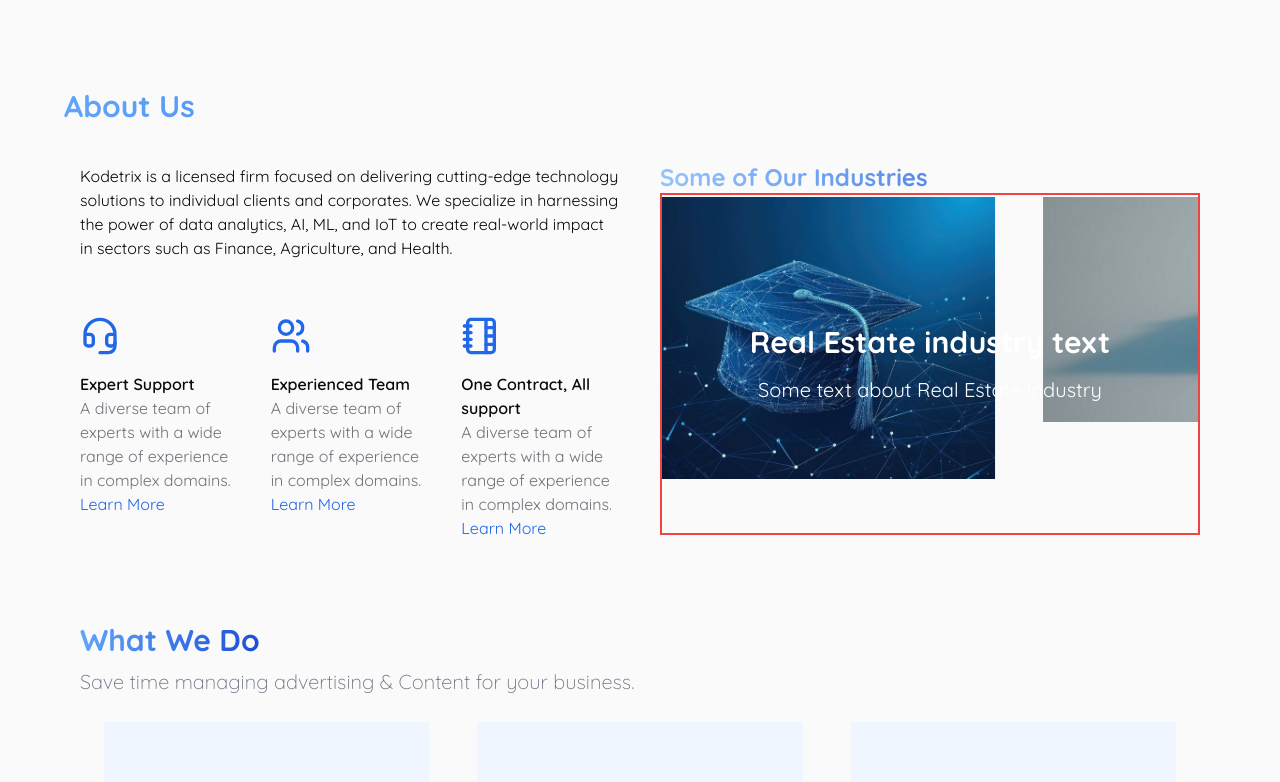
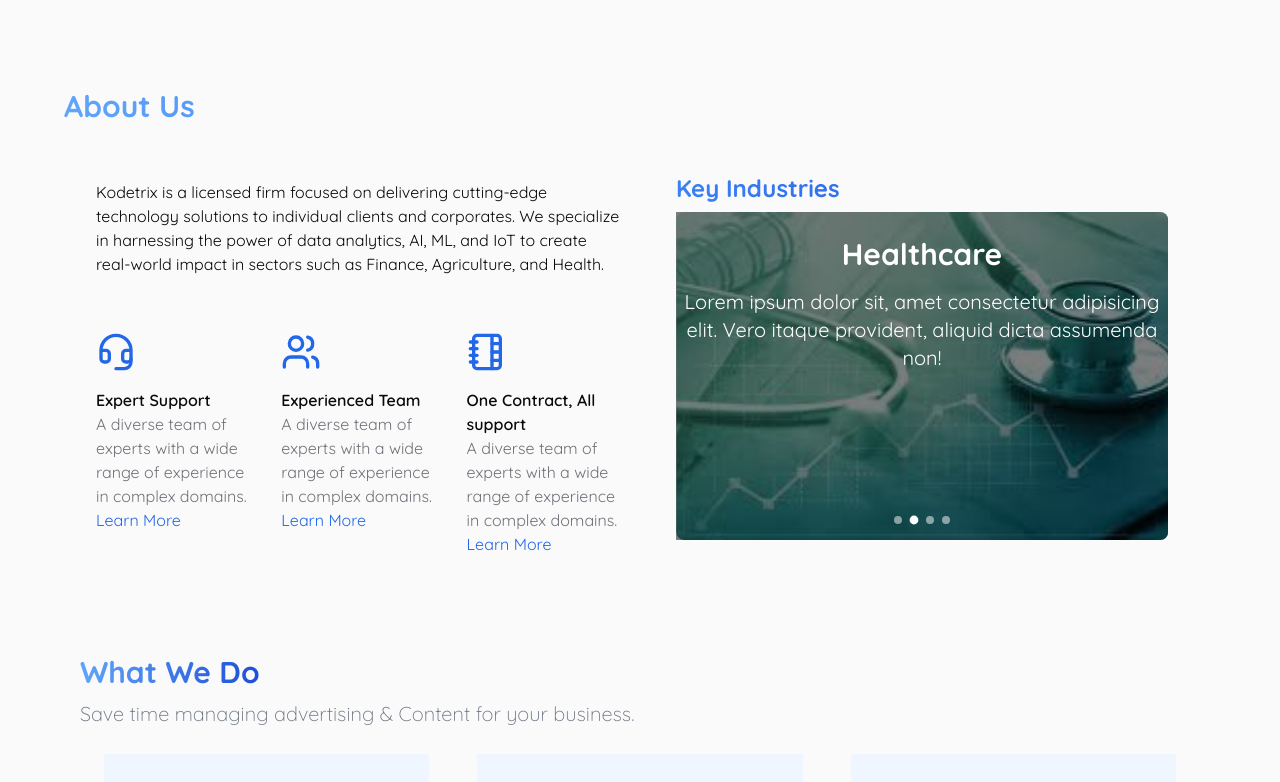
Before and after one commit to Samkipz/kodetrix, a Next.js app: page / in a window 1280 px wide. Shown: the part 712-1494 px from the top of the page. Built offline with nearby package versions, Linux system fonts and the light colour scheme.

Commit message:
Revamped about page

```diff
--- a/app/ui/about/About.jsx
+++ b/app/ui/about/About.jsx
@@ -1,172 +1,63 @@
-// "use client";
-// import { Headset, NotebookTabs, Users } from "lucide-react";
-// import Image from "next/image";
-// import Link from "next/link";
-// import { useEffect, useRef } from "react";
-// import "animate.css";
-
-// export default function About() {
-//   const textRef = useRef(null);
-//   const imageRef = useRef(null);
-
-//   useEffect(() => {
-//     const observerOptions = {
-//       threshold: 0.1, // Trigger when 10% of the element is visible
-//     };
-
-//     const observer = new IntersectionObserver((entries) => {
-//       entries.forEach((entry) => {
-//         if (entry.isIntersecting) {
-//           if (entry.target === textRef.current) {
-//             entry.target.classList.add("animate__animated", "animate__zoomIn");
-//           }
-//           if (entry.target === imageRef.current) {
-//             entry.target.classList.add(
-//               "animate__animated",
-//               "animate__fadeInUp"
-//             );
-//           }
-//         }
-//       });
-//     }, observerOptions);
-
-//     if (textRef.current) observer.observe(textRef.current);
-//     if (imageRef.current) observer.observe(imageRef.current);
-
-//     return () => {
-//       if (textRef.current) observer.unobserve(textRef.current);
-//       if (imageRef.current) observer.unobserve(imageRef.current);
-//     };
-//   }, []);
-
-//   return (
-//     <section
-//       id="about"
-//       className="flex flex-col md:justify-center md:items-center py-2 w-full  scroll-mt-20 scroll-smooth min-h-[90vh] "
-//     >
-//       <div className="container flex flex-col md:flex-row justify-between items-center xl:max-w-6xl mx-auto">
-//         <div className="flex flex-col px-4 w-full md:w-1/2" ref={textRef}>
-//           <h2 className="text-2xl sm:text-3xl md:text-3xl font-bold bg-clip-text text-transparent bg-gradient-to-r from-blue-400 to-blue-700 text-center md:text-left">
-//             About Us
-//           </h2>
-//           <p className="mt-4 md:mt-6 lg:mt-8 text-sm sm:text-base text-center md:text-left">
-//             Kodetrix is a licensed firm focused on delivering cutting-edge
-//             technology solutions to individual clients and corporates. We
-//             specialize in harnessing the power of data analytics, AI, ML, and
-//             IoT to create real-world impact in sectors such as Finance,
-//             Agriculture, and Health.
-//           </p>
-//           <div className="flex flex-col md:flex-row mt-6 md:space-x-4 gap-4">
-//             <div className="mt-4 md:mt-6 lg:mt-8 text-sm sm:text-base text-center md:text-left">
-//               <div className="flex justify-center md:justify-normal mb-4 text-primary">
-//                 <Headset size={40} />
-//               </div>
-//               <h3 className="font-semibold w-full">Expert Support</h3>
-//               <p className="text-muted-foreground">
-//                 A diverse team of experts with a wide range of experience in
-//                 complex domains.
-//               </p>
-//               <Link href="#" className="text-primary mt-2 hover:underline">
-//                 Learn More
-//               </Link>
-//             </div>
-//             <div className="mt-4 md:mt-6 lg:mt-8 text-sm sm:text-base text-center md:text-left">
-//               <div className="flex justify-center md:justify-normal mb-4 text-primary">
-//                 <Users size={40} />
-//               </div>
-//               <h3 className="font-semibold w-full">Experienced Team</h3>
-//               <p className="text-muted-foreground">
-//                 A diverse team of experts with a wide range of experience in
-//                 complex domains.
-//               </p>
-//               <Link href="#" className="text-primary mt-2 hover:underline">
-//                 Learn More
-//               </Link>
-//             </div>
-//             <div className="mt-4 md:mt-6 lg:mt-8 text-sm sm:text-base text-center md:text-left">
-//               <div className="flex justify-center md:justify-normal mb-4 text-primary">
-//                 <NotebookTabs size={40} />
-//               </div>
-//               <h3 className="font-semibold w-full">
-//                 One Contract, All support
-//               </h3>
-//               <p className="text-muted-foreground">
-//                 A diverse team of experts with a wide range of experience in
-//                 complex domains.
-//               </p>
-//               <Link href="#" className="text-primary mt-2 hover:underline">
-//                 Learn More
-//               </Link>
-//             </div>
-//           </div>
-//         </div>
-//         <div
-//           className="hidden md:flex mt-8 flex-col items-center justify-center w-full md:w-1/2"
-//           ref={imageRef}
-//         >
-//           <Image
-//             src="/about.jpeg"
-//             alt="About Us Image"
-//             className="rounded-lg"
-//             width={500}
-//             height={400}
-//           />
-//         </div>
-//       </div>
-//     </section>
-//   );
-// }
-
 "use client";
+import React, { useState, useEffect, useRef } from "react";
+import { Headset, NotebookTabs, Users } from "lucide-react";
+import Image from "next/image";
+import Link from "next/link";
 import {
   Carousel,
   CarouselContent,
   CarouselItem,
 } from "@/components/ui/carousel";
 import Autoplay from "embla-carousel-autoplay";
-import Image from "next/image";
-import Link from "next/link";
-import { useState, useEffect, useRef } from "react";
-import { Headset, NotebookTabs, Users } from "lucide-react";
 
 export default function CompanyAboutSlider() {
   const [api, setApi] = useState();
-  const [current, setCurrent] = useState(1);
+  const [current, setCurrent] = useState(0);
   const [count, setCount] = useState(0);
+
+  const plugin = useRef(Autoplay({ delay: 5000, stopOnInteraction: true }));
+
+  const images = ["/Agrik.jpg", "/health.jpg", "/Education.jpg", "/RE.jpeg"];
+  const carouselText = [
+    "Agriculture ",
+    "Healthcare",
+    "Education ",
+    "Enterprise Solutions",
+    "Financial Technology (FinTech)",
+    "Smart Cities and IoT"
+  ];
+
+  const descriptionText = [
+    "Lorem ipsum dolor sit, amet consectetur adipisicing elit. Vero itaque provident, aliquid dicta assumenda non!",
+    "Lorem ipsum dolor sit, amet consectetur adipisicing elit. Vero itaque provident, aliquid dicta assumenda non! ",
+    "Lorem ipsum dolor sit, amet consectetur adipisicing elit. Vero itaque provident, aliquid dicta assumenda non!",
+    "Lorem ipsum dolor sit, amet consectetur adipisicing elit. Vero itaque provident, aliquid dicta assumenda non!",
+    "Lorem ipsum dolor sit, amet consectetur adipisicing elit. Vero itaque provident, aliquid dicta assumenda non!",
+    "Lorem ipsum dolor sit, amet consectetur adipisicing elit. Vero itaque provident, aliquid dicta assumenda non!"
+  ];
 
   useEffect(() => {
     if (!api) return;
 
     setCount(api.scrollSnapList().length);
-    setCurrent(api.selectedScrollSnap() + 1);
+    setCurrent(api.selectedScrollSnap());
 
-    api.on("select", () => setCurrent(api.selectedScrollSnap() + 1));
+    api.on("select", () => {
+      setCurrent(api.selectedScrollSnap());
+    });
   }, [api]);
 
-  const plugin = useRef(Autoplay({ delay: 2000, stopOnInteraction: true }));
-
-  const images = ["/Agrik.jpg", "/health.jpg", "/Education.jpg", "/RE.jpeg"];
-  const carouselText = [
-    "Agriculture text",
-    "Health industry text",
-    "Education industry text",
-    "Real Estate industry text",
-  ];
-  const descriptionText = [
-    "Some text about Agriculture ",
-    "Some text about Health industry ",
-    "Some text about Education industry ",
-    "Some text about Real Estate industry ",
-  ];
+  const scrollPrev = () => api?.scrollPrev();
+  const scrollNext = () => api?.scrollNext();
 
   return (
     <div className="container xl:max-w-6xl mx-auto">
       <h2 className="text-2xl sm:text-3xl md:text-3xl font-bold text-center md:text-left bg-clip-text text-transparent bg-gradient-to-r from-blue-400 to-blue-700">
         About Us
       </h2>
-      <div className="flex flex-col gap-2 md:flex-row items-center w-full h-full">
+      <div className="flex flex-col gap-2 md:flex-row w-full p-4">
         {/* Left Section */}
-        <div className="w-full md:w-1/2 p-4">
+        <div className="w-full md:w-1/2 p-4 flex flex-col justify-center items-center md:items-start">
           <p className="mt-4 md:mt-6 text-center md:text-left text-sm sm:text-base">
             Kodetrix is a licensed firm focused on delivering cutting-edge
             technology solutions to individual clients and corporates. We
@@ -220,42 +111,74 @@ export default function CompanyAboutSlider() {
           </div>
         </div>
 
-        {/* Right Section */}
-        <div className="w-full md:w-1/2 px-4">
-          <p className="mt-4 text-md sm:text-lg md:text-xl lg:text-2xl font-bold text-center md:text-left bg-clip-text text-transparent bg-gradient-to-r from-blue-300 to-blue-700 whitespace-nowrap">
-            Some of Our Industries
+        {/* Right Section with improved carousel */}
+        <div className="w-full md:w-1/2 relative flex flex-col px-8">
+          <p className="mt-4 md:mt-8 text-md sm:text-lg md:text-xl lg:text-2xl font-bold text-center md:text-left bg-clip-text text-transparent bg-gradient-to-r from-blue-500 to-blue-700 whitespace-nowrap pb-2">
+            Key Industries
           </p>
           <Carousel
             setApi={setApi}
             plugins={[plugin.current]}
             onMouseEnter={plugin.current.stop}
             onMouseLeave={plugin.current.reset}
-            className="w-full flex items-center justify-center border-2 border-red-500"
+            className="w-full relative rounded-lg "
             opts={{
               align: "start",
               loop: true,
             }}
           >
-            <CarouselContent className="border-2 border-blue-500">
+            <CarouselContent className=" rounded-lg">
               {images.map((src, index) => (
-                <CarouselItem key={index} className="relative w-full">
+                <CarouselItem key={index} className="relative w-full group  rounded-lg">
                   <Image
                     src={src}
                     width={500}
                     height={400}
                     alt={`Slide ${index + 1}`}
-                    className="object-cover"
+                    className="object-cover w-full h-full rounded-lg transition-transform duration-300 ease-in-out group-hover:scale-105 hover:rounded-lg"
                     priority
                   />
+                  {/* Black overlay on hover */}
+                  <div className="absolute inset-0 bg-black opacity-50 rounded-lg transition-opacity duration-300 ease-in-out"></div>
+                  <div className="absolute inset-0 flex">
+                    {/* Left tap region */}
+                    <div
+                      className="w-1/4 h-full cursor-pointer"
+                      onClick={scrollPrev}
+                    />
+                    {/* Middle region (non-interactive) */}
+                    <div className="w-1/2 h-full" />
+                    {/* Right tap region */}
+                    <div
+                      className="w-1/4 h-full cursor-pointer"
+                      onClick={scrollNext}
+                    />
+                  </div>
                 </CarouselItem>
               ))}
             </CarouselContent>
 
-            <div className="absolute text-white w-full text-center">
-              <p className="font-bold text-3xl">{carouselText[current - 1]}</p>
+            {/* Slide text overlay */}
+            <div className="absolute text-white top-6 w-full text-center cursor-pointer z-10">
+              <p className="font-bold text-3xl">{carouselText[current]}</p>
               <div className="flex justify-center gap-2 mt-4">
-                <p className="text-xl px-2">{descriptionText[current - 1]}</p>
+                <p className="text-xl px-2">{descriptionText[current]}</p>
               </div>
+            </div>
+
+            {/* Dot indicators */}
+            <div className="absolute bottom-4 left-0 right-0 flex justify-center gap-2">
+              {Array.from({ length: count }).map((_, index) => (
+                <button
+                  key={index}
+                  className={`w-2 h-2 rounded-full transition-all ${
+                    index === current
+                      ? "bg-white scale-110"
+                      : "bg-white/50 hover:bg-white/75"
+                  }`}
+                  onClick={() => api?.scrollTo(index)}
+                />
+              ))}
             </div>
           </Carousel>
         </div>
--- a/app/ui/footer/Footer.jsx
+++ b/app/ui/footer/Footer.jsx
@@ -22,7 +22,10 @@ export default function Footer() {
             </p>
             <div className="mt-4">
               <span className="inline-flex justify-center mt-2 sm:ml-auto sm:mt-0 sm:justify-start">
-                <Link href="#" className="text-gray-500 cursor-pointer hover:text-gray-700">
+                <Link
+                  href="#"
+                  className="text-gray-500 cursor-pointer hover:text-gray-700"
+                >
                   <svg
                     fill="currentColor"
                     strokeLinecap="round"
@@ -34,7 +37,10 @@ export default function Footer() {
                     <path d="M18 2h-3a5 5 0 00-5 5v3H7v4h3v8h4v-8h3l1-4h-4V7a1 1 0 011-1h3z"></path>
                   </svg>
                 </Link>
-                <Link href="#" className="ml-3 text-gray-500 cursor-pointer hover:text-gray-700">
+                <Link
+                  href="#"
+                  className="ml-3 text-gray-500 cursor-pointer hover:text-gray-700"
+                >
                   <svg
                     fill="currentColor"
                     strokeLinecap="round"
@@ -46,7 +52,10 @@ export default function Footer() {
                     <path d="M389.2 48h70.6L305.6 224.2 487 464H345L233.7 318.6 106.5 464H35.8L200.7 275.5 26.8 48H172.4L272.9 180.9 389.2 48zM364.4 421.8h39.1L151.1 88h-42L364.4 421.8z" />
                   </svg>
                 </Link>
-                <Link href="#" className="ml-3 text-gray-500 cursor-pointer hover:text-gray-700">
+                <Link
+                  href="#"
+                  className="ml-3 text-gray-500 cursor-pointer hover:text-gray-700"
+                >
                   <svg
                     fill="none"
                     stroke="currentColor"
@@ -67,7 +76,10 @@ export default function Footer() {
                     <path d="M16 11.37A4 4 0 1112.63 8 4 4 0 0116 11.37zm1.5-4.87h.01"></path>
                   </svg>
                 </Link>
-                <Link href="#" className="ml-3 text-gray-500 cursor-pointer hover:text-gray-700">
+                <Link
+                  href="#"
+                  className="ml-3 text-gray-500 cursor-pointer hover:text-gray-700"
+                >
                   <svg
                     fill="currentColor"
                     stroke="currentColor"
@@ -149,7 +161,7 @@ export default function Footer() {
               <nav className="mb-10 list-none">
                 <li className="mt-3">
                   <Link href="#" className="text-muted-foreground">
-                    Health
+                    Healthcare
                   </Link>
                 </li>
                 <li className="mt-3">
@@ -169,7 +181,17 @@ export default function Footer() {
                 </li>
                 <li className="mt-3">
                   <Link href="#" className="text-muted-foreground">
-                    Real Estate
+                    Enterprise Solution
+                  </Link>
+                </li>
+                <li className="mt-3">
+                  <Link href="#" className="text-muted-foreground">
+                    FinTech
+                  </Link>
+                </li>
+                <li className="mt-3">
+                  <Link href="#" className="text-muted-foreground">
+                    Smart Cities and IoT
                   </Link>
                 </li>
               </nav>
```
